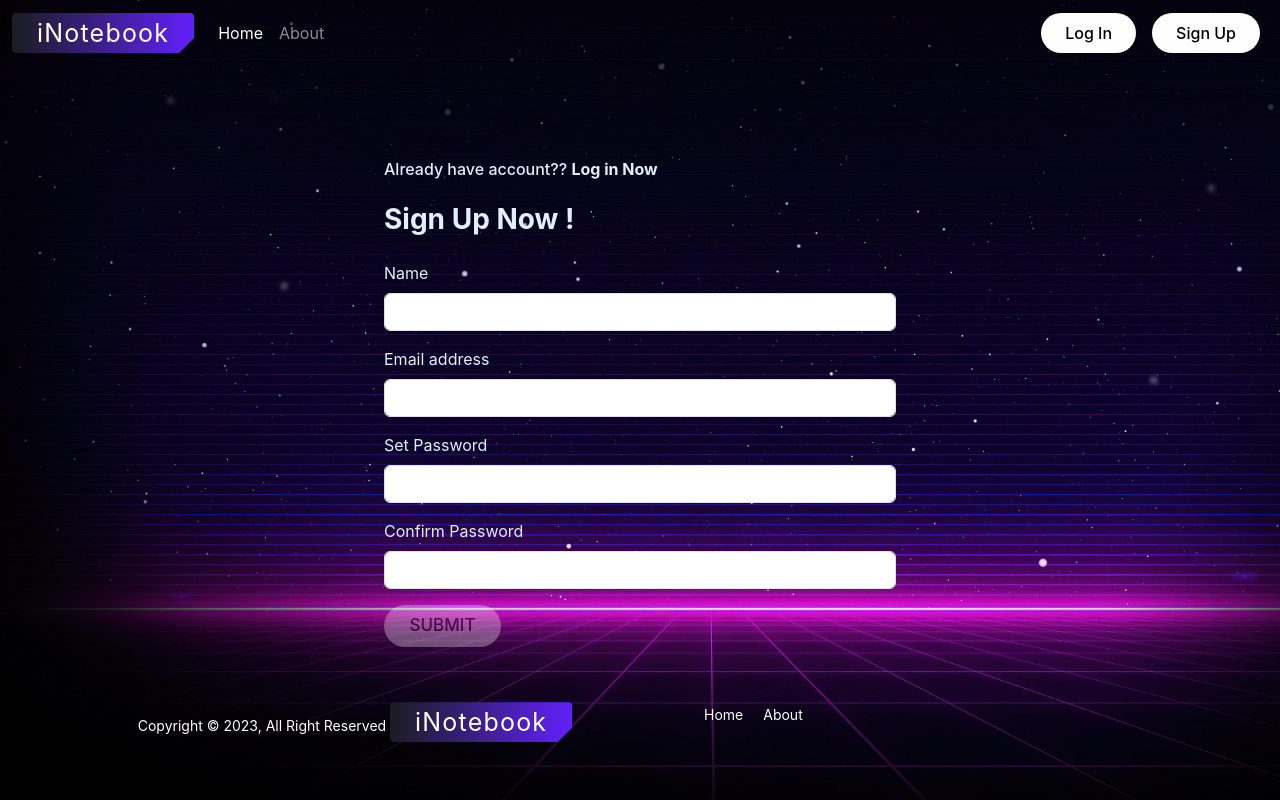
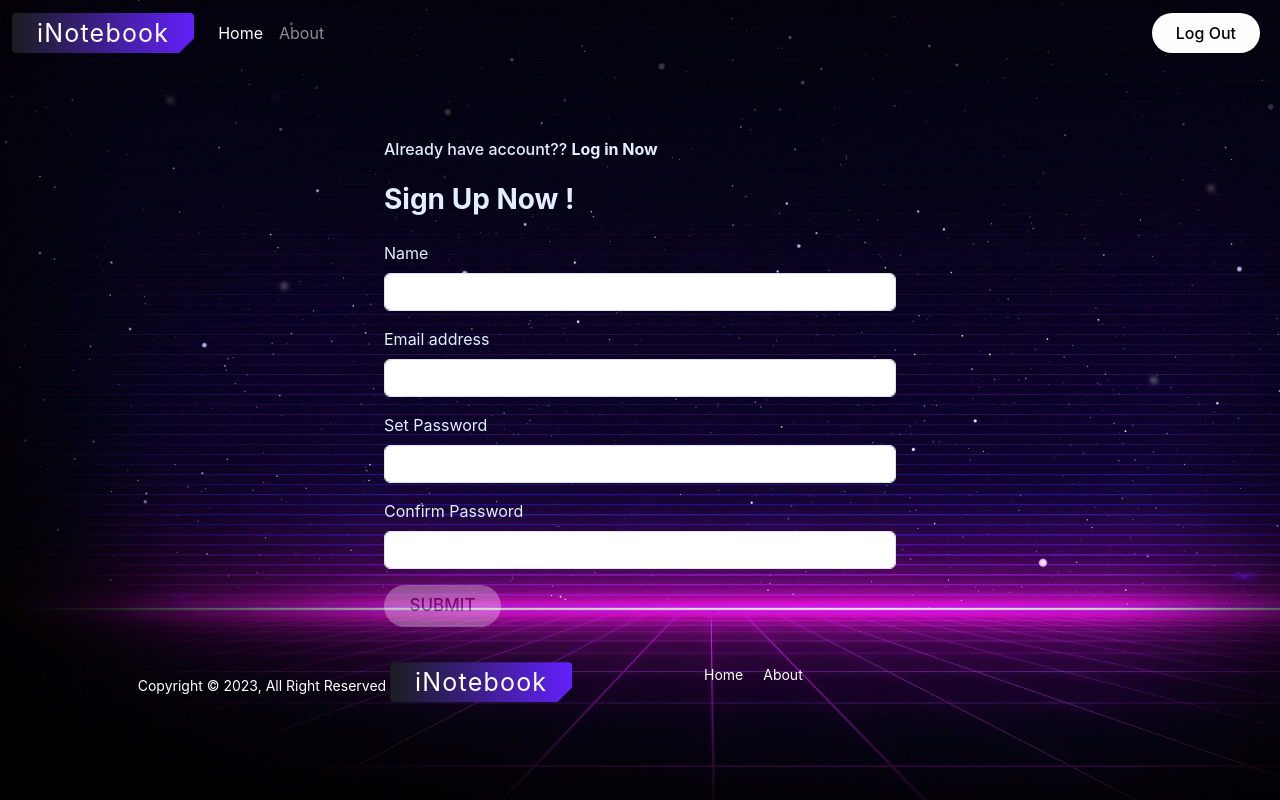
Before and after one commit to tonmoysardar11/i-notebook, a React (Create React App) app in the folder frontend/: page /#/ in a window 1280 px wide. Built offline with nearby package versions, Linux system fonts and the light colour scheme; sample sign-in values are in the browser's storage.

Commit message:
app complete

```diff
--- a/frontend/src/App.css
+++ b/frontend/src/App.css
@@ -291,7 +291,7 @@ h2 {
 
 .login {
   width: 40vw;
-  margin: 30px auto;
+  margin: 10px auto;
 }
 .hover{
   text-decoration: none;
--- a/frontend/src/components/Login.js
+++ b/frontend/src/components/Login.js
@@ -39,11 +39,8 @@ const Login = () => {
                   "user-token": json.userToken
                 }
               });
+              localStorage.setItem("token",json.userToken)
               const json2=await response2.json();
-
-              console.log(json2)
-
-            localStorage.setItem("token",json.userToken)
             navigate('/home');
             showAlert('success',`Success!! Welcome to iNotebook ${json2.name}`)
 
@@ -59,11 +56,11 @@ const Login = () => {
             <h3 className='my-4'><b>Log In !</b></h3>
             <div className="mb-3 mx-auto " >
                 <label htmlFor="email" className="form-label">Email address</label>
-                <input type="email" className="form-control" id="email" name='email'value={login.email} onChange={change} aria-describedby="emailHelp" />
+                <input type="email" className="form-control" id="email" name='email' onChange={change} aria-describedby="emailHelp" />
             </div>
             <div className="mb-3">
                 <label htmlFor="password" className="form-label">Password</label>
-                <input type="password" className="form-control" id="password" value={login.password} name='password' onChange={change} />
+                <input type="password" className="form-control" id="password"  name='password' onChange={change} />
             </div>
             <button  type="submit" className="logo2" >Submit</button>
         </form>
--- a/frontend/src/components/Navbar.js
+++ b/frontend/src/components/Navbar.js
@@ -1,8 +1,15 @@
-import React from 'react'
+import React, { useContext } from 'react'
 import { Link, useLocation } from 'react-router-dom'
+import noteContext from '../context/notes/noteContext';
 
 
 const Navbar = () => {
+    const output = useContext(noteContext);
+    const { showAlert } = output;
+
+
+
+
     // using uselocaton to make effect in active page navbar
     let location = useLocation();
 
@@ -29,10 +36,16 @@ const Navbar = () => {
                         </li>
                     </ul>
                 </div>
-                <div className="d-flex">
-                <Link className="button mx-2 nav-link" role='button' to="/login">Log In</Link>
-                <Link className="button mx-2 nav-link" role='button' to="/signup">Sign Up</Link>
-                </div>
+                {!localStorage.getItem('token') ? <div className="d-flex">
+                    <Link className="button mx-2 " role='button' to="/login">Log In</Link>
+                    <Link className="button mx-2 " role='button' to="/signup">Sign Up</Link>
+                </div> : <div className="d-flex">
+                    <Link className="button mx-2 " role='button'
+                        onClick={() => {
+                            showAlert('warning', 'Logged Out!! Please log in to continue');
+                            localStorage.clear();
+                        }} to="/login">Log Out</Link>
+                </div>}
             </div>
         </nav>
 
--- a/frontend/src/components/NoteSection.js
+++ b/frontend/src/components/NoteSection.js
@@ -1,16 +1,26 @@
 
-import React, { useState, useContext, useEffect, useRef } from 'react'
+import React, {useState, useContext, useEffect, useRef } from 'react'
+import { useNavigate } from 'react-router-dom';
 import noteContext from '../context/notes/noteContext';
 import NoteItem from './NoteItem';
 
 
 const NoteSection = () => {
+    let navigate=useNavigate();
     // calling notecontext via contextapi
     const output = useContext(noteContext);
     // destructuring and taking req items from note context
     const { data, getNotes,editNotes,showAlert } = output;
     useEffect(() => {
-        getNotes();
+        if(localStorage.getItem('token')){
+
+            getNotes();
+        }
+        else {
+            navigate('/login')
+            showAlert('danger',"Oops!! Something went wrong. Please Log in again")
+
+        }
         // eslint-disable-next-line
     }, []);
 
@@ -82,7 +92,7 @@ const NoteSection = () => {
                 <div className="container text-light">
                     {data.length===0 && "Nothing to Display, Try adding a note"}
                 </div>
-                {data.map((x) => {
+                { data.map((x) => {
                     return <NoteItem key={x._id} updateNote={updateNote} data={x} />
                 })}
 
--- a/frontend/src/context/notes/NoteState.js
+++ b/frontend/src/context/notes/NoteState.js
@@ -13,7 +13,7 @@ const NoteState = (props) => {
     setTimeout(() => {
       setAlert(null)
     }, 3000)
-    console.log(alert)
+
   }
 
 
@@ -24,12 +24,12 @@ const NoteState = (props) => {
 
   const [data, setData] = useState([]);
   // get notes from api
-  const getNotes = async () => {
+  const getNotes = async (token) => {
     const response = await fetch(`${host}/api/notes/getnotes`, {
       method: "GET", // *GET, POST, PUT, DELETE, etc.
       headers: {
         "Content-Type": "application/json",
-        "user-token": 'eyJhbGciOiJIUzI1NiIsInR5cCI6IkpXVCJ9.eyJ1c2VyIjp7ImlkIjoiNjQ0OTAyYjcyMzkzMDAwZDI0YzMzYzljIn0sImlhdCI6MTY4MjUwNjQzN30.NycK19dUFJMNcjO6CpYjTlZMjCu-kBjcM-a-ySrVPd4'
+        "user-token": localStorage.getItem("token")
       }
     });
     // the response json contains a obj with the arrays thats why we are taking .notes to get the arrays directly
@@ -55,7 +55,7 @@ const NoteState = (props) => {
       method: "POST", // *GET, POST, PUT, DELETE, etc.
       headers: {
         "Content-Type": "application/json",
-        "user-token": 'eyJhbGciOiJIUzI1NiIsInR5cCI6IkpXVCJ9.eyJ1c2VyIjp7ImlkIjoiNjQ0OTAyYjcyMzkzMDAwZDI0YzMzYzljIn0sImlhdCI6MTY4MjUwNjQzN30.NycK19dUFJMNcjO6CpYjTlZMjCu-kBjcM-a-ySrVPd4'
+        "user-token": localStorage.getItem("token")
       },
       body: JSON.stringify({ title, description, tag })
     });
@@ -74,7 +74,7 @@ const NoteState = (props) => {
       method: "PUT", // *GET, POST, PUT, DELETE, etc.
       headers: {
         "Content-Type": "application/json",
-        "user-token": 'eyJhbGciOiJIUzI1NiIsInR5cCI6IkpXVCJ9.eyJ1c2VyIjp7ImlkIjoiNjQ0OTAyYjcyMzkzMDAwZDI0YzMzYzljIn0sImlhdCI6MTY4MjUwNjQzN30.NycK19dUFJMNcjO6CpYjTlZMjCu-kBjcM-a-ySrVPd4'
+        "user-token": localStorage.getItem("token")
       },
       body: JSON.stringify({ title, description, tag })
     });
```
Also changed, not shown: 1 other file (tests, documents, lock files or other folders).
